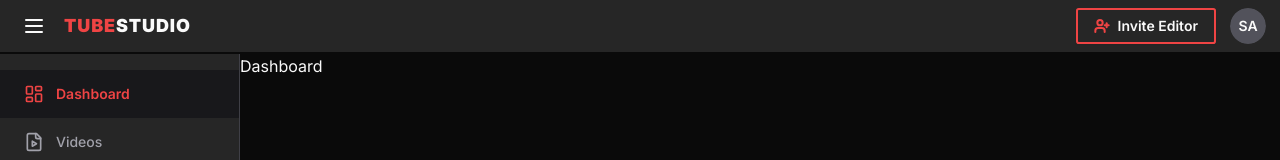
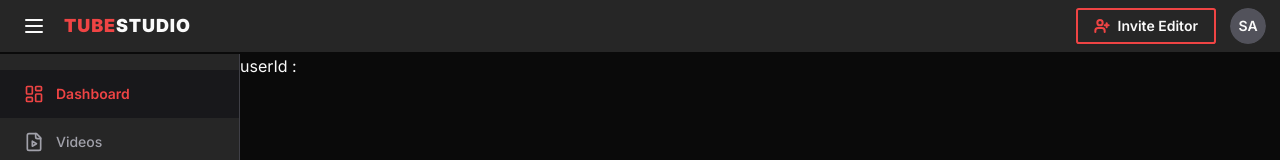
Before and after one commit to shaqeebakhtar/tubestudio, a Next.js app: page /channel/test in a window 1280 px wide. Shown: the top 160 px of the page. Built offline with nearby package versions, Linux system fonts and the light colour scheme; no server answers.

Commit message:
signin using google

```diff
--- a/src/app/channel/[channelId]/page.tsx
+++ b/src/app/channel/[channelId]/page.tsx
@@ -1,7 +1,18 @@
+import { authOptions } from '@/lib/auth-options';
+import { getServerSession } from 'next-auth';
 import React from 'react';
 
-const Channel = () => {
-  return <div>Dashboard</div>;
+const Channel = async () => {
+  const session = await getServerSession(authOptions);
+
+  return (
+    <>
+      <p className="text-wrap min-w-0">userId : {session?.user.id}</p>
+      {/* <p className="text-wrap min-w-0">
+        accessToken : {session?.user.accessToken}
+      </p> */}
+    </>
+  );
 };
 
 export default Channel;
--- a/src/app/channel/_components/container.tsx
+++ b/src/app/channel/_components/container.tsx
@@ -7,7 +7,7 @@ const Container = ({ children }: { children: React.ReactNode }) => {
   const { collapsed } = useSidebar((state) => state);
 
   return (
-    <div className={cn('flex-1', collapsed ? 'ml-[72px]' : 'md:ml-60')}>
+    <div className={cn('flex-1', collapsed ? 'pl-[72px]' : 'pl-60')}>
       {children}
     </div>
   );
--- a/src/app/channel/layout.tsx
+++ b/src/app/channel/layout.tsx
@@ -5,10 +5,12 @@ import Container from './_components/container';
 
 const ChannelLayout = ({ children }: { children: React.ReactNode }) => {
   return (
-    <div>
+    <div className="h-full">
       <Navbar />
-      <Sidebar />
-      <Container>{children}</Container>
+      <div className="flex">
+        <Sidebar />
+        <Container>{children}</Container>
+      </div>
     </div>
   );
 };
--- a/src/app/layout.tsx
+++ b/src/app/layout.tsx
@@ -1,6 +1,7 @@
 import type { Metadata } from 'next';
 import { Inter } from 'next/font/google';
 import '@/styles/globals.css';
+import Providers from './providers';
 
 const inter = Inter({ subsets: ['latin'] });
 
@@ -16,7 +17,9 @@ export default function RootLayout({
 }) {
   return (
     <html lang="en" className="dark">
-      <body className={inter.className}>{children}</body>
+      <Providers>
+        <body className={inter.className}>{children}</body>
+      </Providers>
     </html>
   );
 }
--- /dev/null
+++ b/src/app/providers.tsx
@@ -0,0 +1,9 @@
+'use client';
+import React from 'react';
+import { SessionProvider } from 'next-auth/react';
+
+const Providers = ({ children }: { children: React.ReactNode }) => {
+  return <SessionProvider>{children}</SessionProvider>;
+};
+
+export default Providers;
--- a/src/lib/auth-options.ts
+++ b/src/lib/auth-options.ts
@@ -13,8 +13,9 @@ export const authOptions: AuthOptions = {
         params: {
           prompt: 'consent',
           access_type: 'offline',
+          response_type: 'code',
           scope:
-            'openid https://www.googleapis.com/auth/youtube https://www.googleapis.com/auth/youtube.readonly https://www.googleapis.com/auth/youtube.upload',
+            'openid email profile https://www.googleapis.com/auth/youtube https://www.googleapis.com/auth/youtube.readonly https://www.googleapis.com/auth/youtube.upload',
         },
       },
     }),
@@ -24,14 +25,20 @@ export const authOptions: AuthOptions = {
     strategy: 'jwt',
   },
   callbacks: {
-    jwt: async ({ token, profile, account }) => {
+    jwt: async ({ token, account }) => {
       const user = await db.user.findFirst({
         where: {
-          email: profile?.email,
+          email: token?.email,
         },
       });
 
-      if (user) token.id = user.id;
+      if (account) {
+        token.accessToken = account.access_token as string;
+      }
+
+      if (user) {
+        token.id = user.id;
+      }
 
       return token;
     },
@@ -39,10 +46,11 @@ export const authOptions: AuthOptions = {
     session: async ({ session, token }) => {
       if (session?.user) {
         session.user.id = token.id as string;
+        session.user.accessToken = token.accessToken as string;
       }
 
       return session;
     },
   },
-  debug: true,
+  debug: process.env.NODE_ENV === 'development',
 };
--- a/src/types/next-auth.d.ts
+++ b/src/types/next-auth.d.ts
@@ -5,6 +5,7 @@ declare module 'next-auth' {
   interface Session {
     user: {
       id: string;
+      accessToken: string;
     } & DefaultSession['user'];
   }
 }
```
